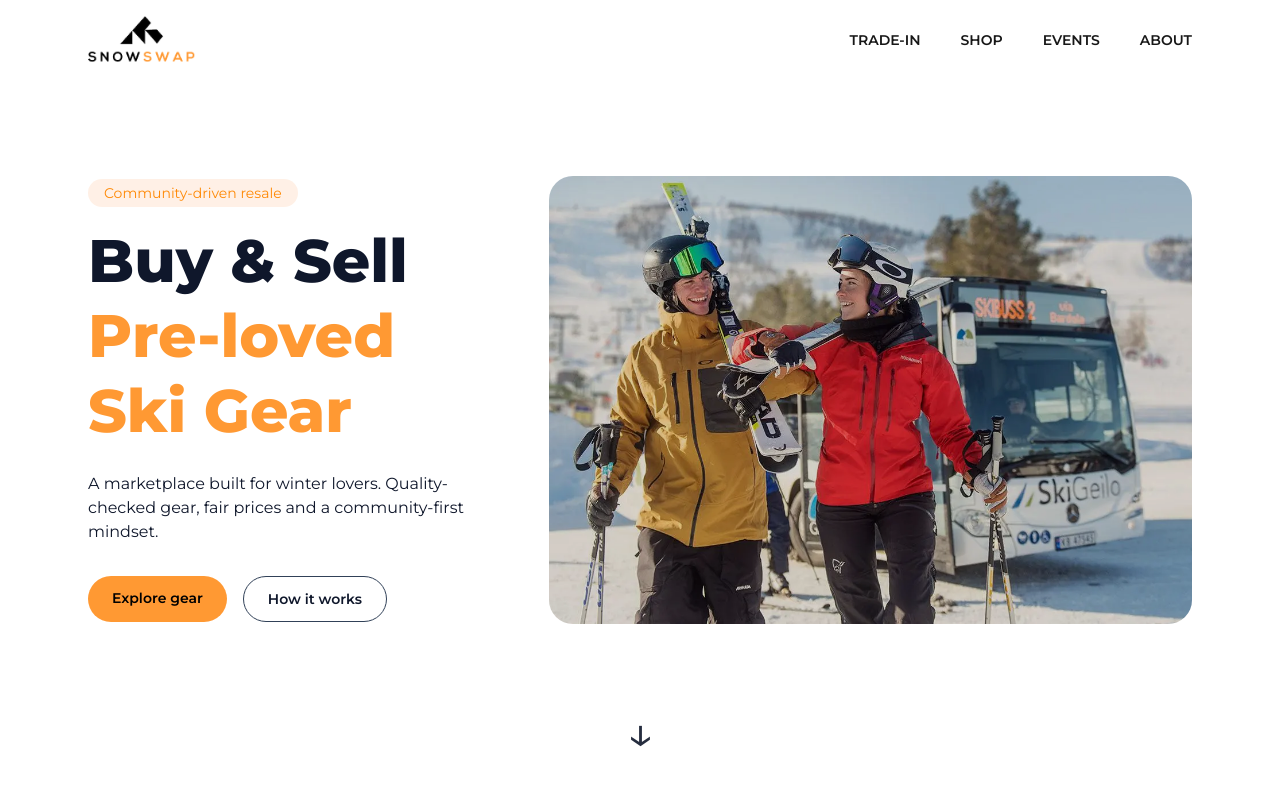
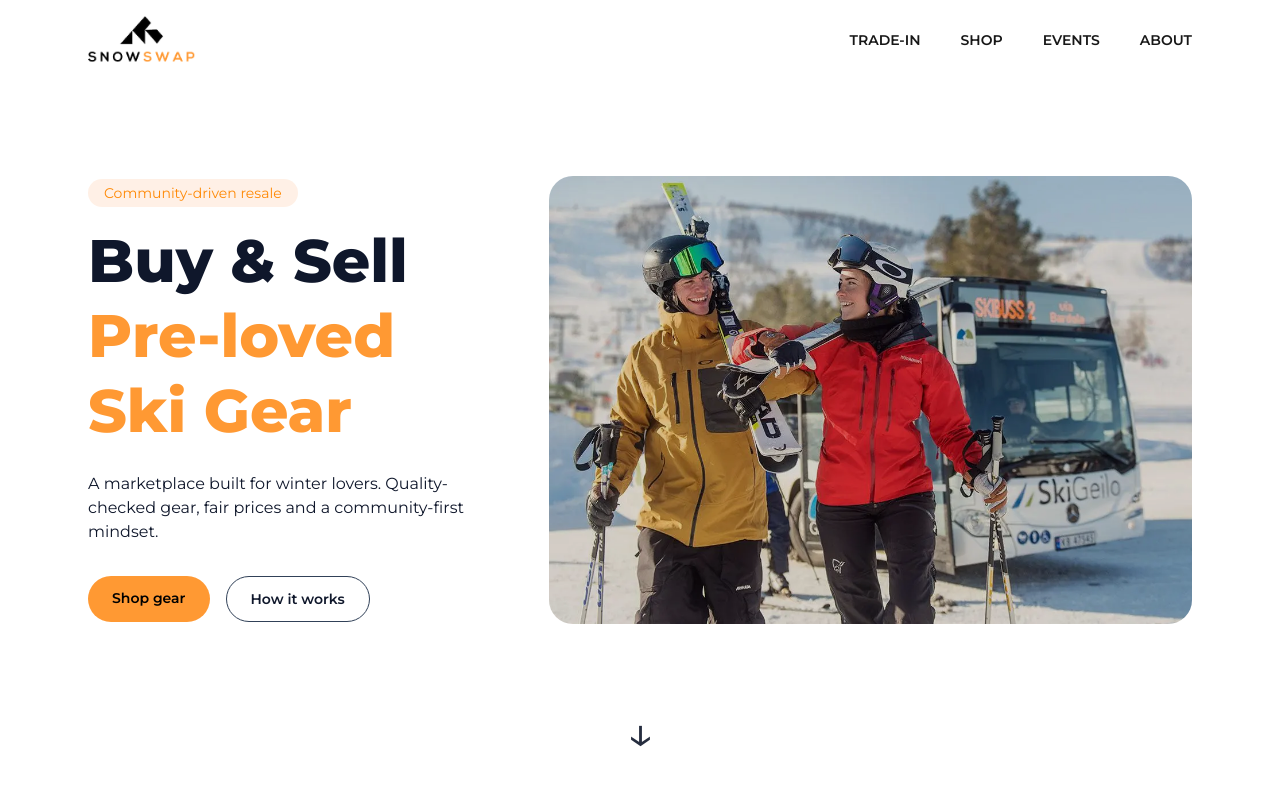
Before and after one commit to 4-Semester-hovedopgave/eksamen, a Next.js app: page / in a window 1280 px wide. Shown: the top 800 px of the page. Built offline with nearby package versions, Linux system fonts and the light colour scheme.

Commit message:
knap ændret

```diff
--- a/src/app/page.js
+++ b/src/app/page.js
@@ -25,7 +25,7 @@ export default function Home() {
 
           <div className="mt-8 flex gap-4">
             <Link href="https://www.anarikkelarsen.dk/" className="rounded-full bg-[#FF9933] px-6 py-3 text-sm font-semibold text-black hover:bg-orange-200 transition">
-              Explore gear
+              Shop gear
             </Link>
 
             <Link href="trade-in" className="rounded-full border border-slate-700 px-6 py-3 text-sm font-semibold text-slate-900 hover:border-slate-500 transition">
```
